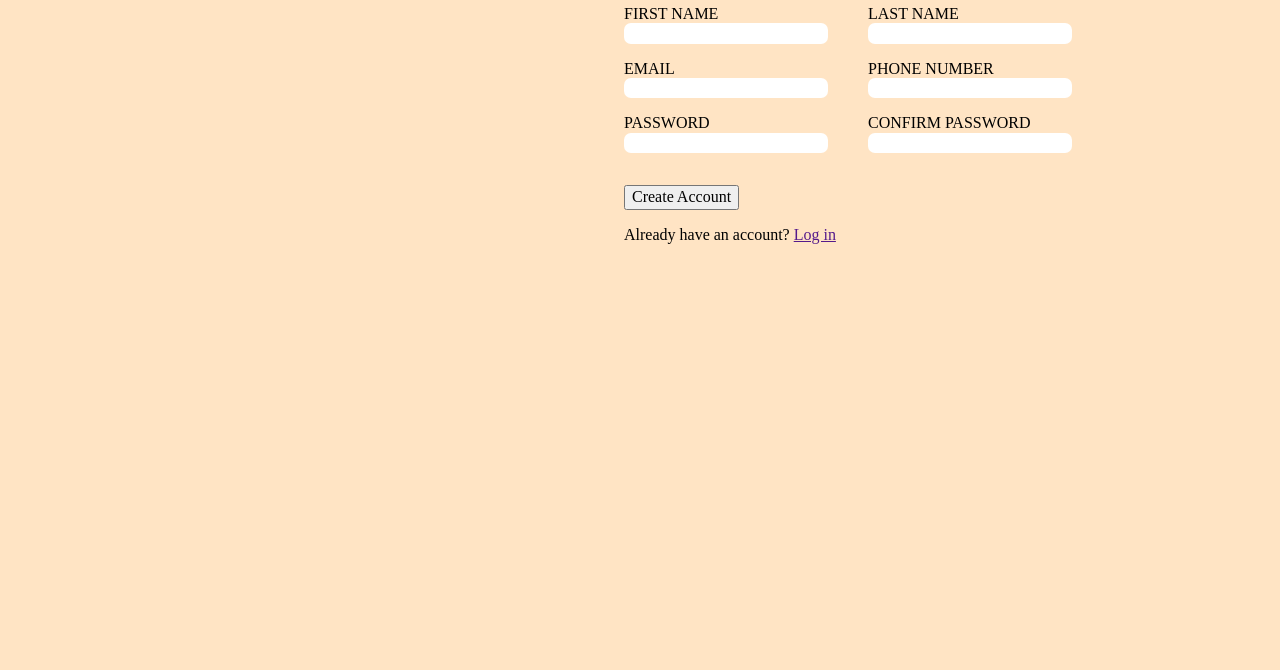
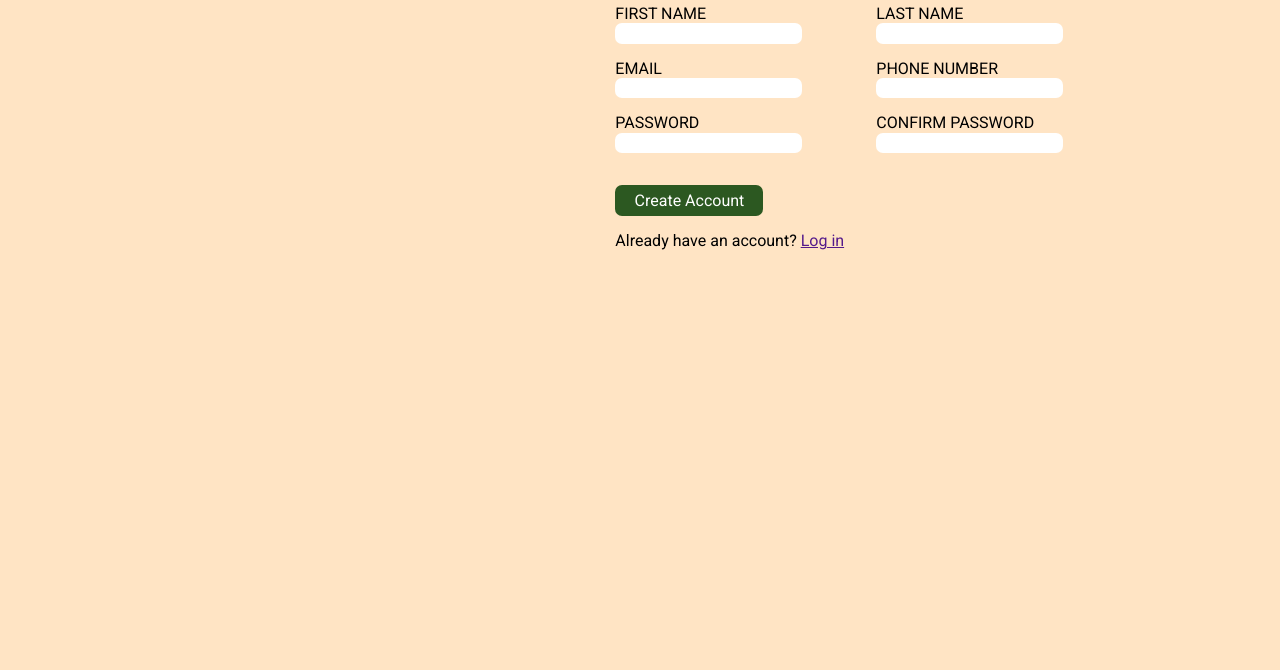
Before and after one commit to AlphaZer00/sign-up-form, a plain HTML site: page index.html in a window 1280 px wide. Shown: the part 130-800 px from the top of the page. Drawn offline with Linux system fonts and the light colour scheme.

Commit message:
Add roboto font

```diff
--- a/index.html
+++ b/index.html
@@ -6,6 +6,9 @@
   <title>Document</title>
   <link rel="stylesheet" href="normalize.css">
   <link rel="stylesheet" href="styles.css">
+  <link rel="preconnect" href="https://fonts.googleapis.com">
+<link rel="preconnect" href="https://fonts.gstatic.com" crossorigin>
+<link href="https://fonts.googleapis.com/css2?family=Roboto:ital,wght@0,100;0,300;0,400;0,500;0,700;0,900;1,100;1,300;1,400;1,500;1,700;1,900&display=swap" rel="stylesheet">
 </head>
 
 <body>
--- a/styles.css
+++ b/styles.css
@@ -3,6 +3,7 @@ body{
     margin: 0px;
     background-color: bisque;
     display: flex;
+    font-family: 'Roboto', sans-serif;
 }
 
 .bg-image {
@@ -46,3 +47,11 @@ input:focus {
     border: 2px solid blue;
     box-shadow: 3px 3px 3px black;
 }
+
+button {
+    padding: .4em 1.2em;
+    background-color: #2c5821;
+    border: none;
+    border-radius: 7px;
+    color: white;
+}
```
